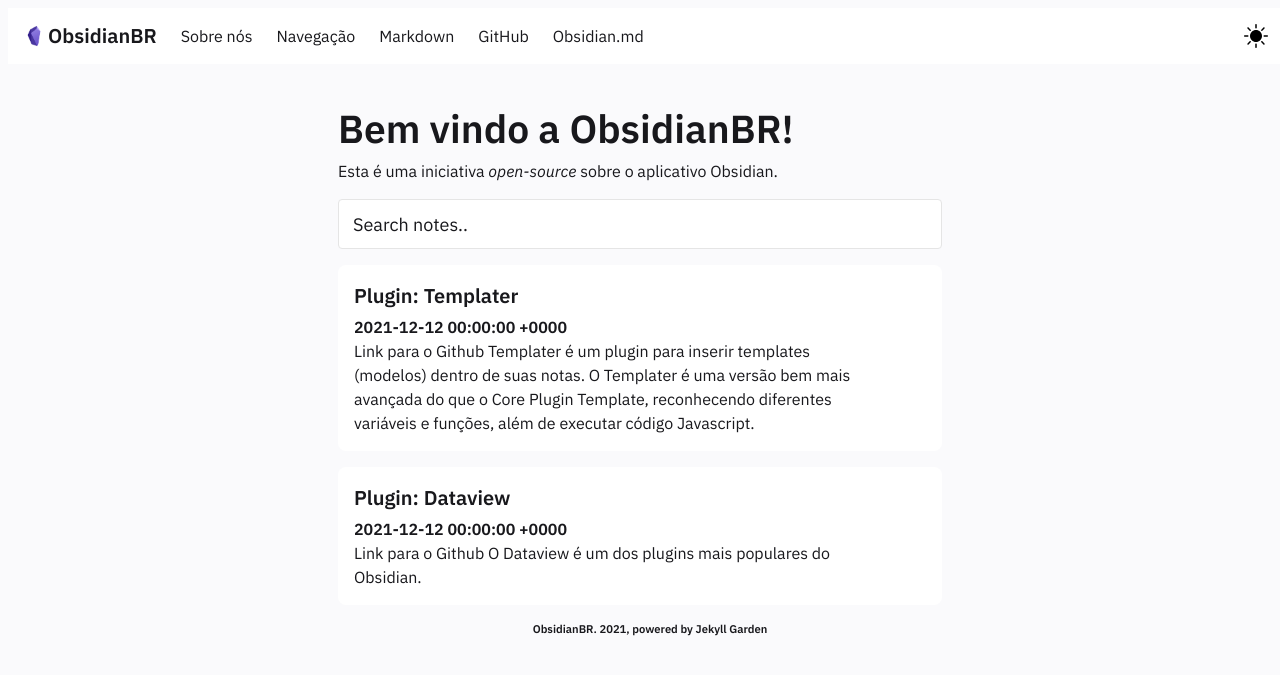
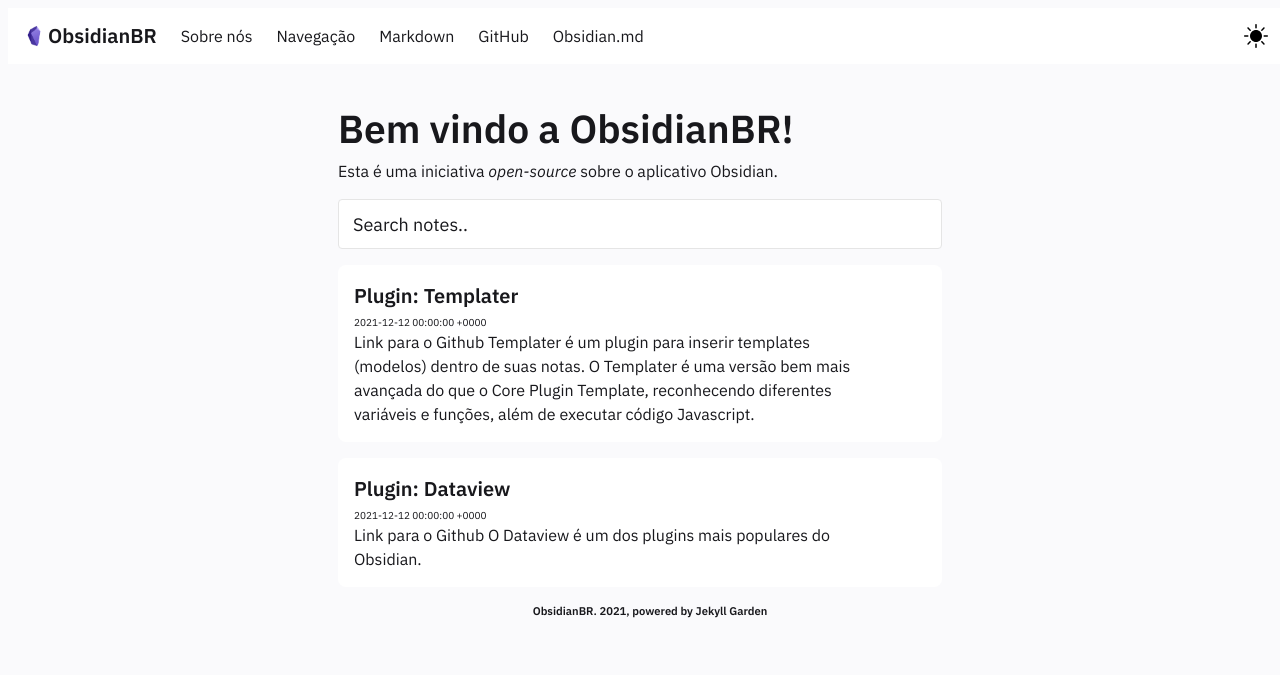
Before and after one commit to obsidianbr/obsidianbr.github.io, a Jekyll site: the page built from pages/index.md, in a window 1280 px wide. Shown: the top 675 px of the page. Built offline with Jekyll 4.4.1, drawn with Linux system fonts in a browser that asks for light colours.

Commit message:
Update Feed.html

```diff
--- a/_includes/Feed.html
+++ b/_includes/Feed.html
@@ -47,7 +47,7 @@
     <div class="box-feed" data-url="{{site.url}}{{note_items.url}}">
         <a href="{{note_items.url}}" style="text-decoration: none;">
             <h4>{{ note_items.title }}</h4>
-            <h6>{{ note_items.date }}</h6>
+            <div style="font-size:10px">{{ note_items.date }}</div>
             <div class="content">
                 <p style="margin: 0px;">
                     {{ note_items.content | strip_html | strip | remove: "[[" | remove: "]]" | escape | truncate: 260 }}
```
